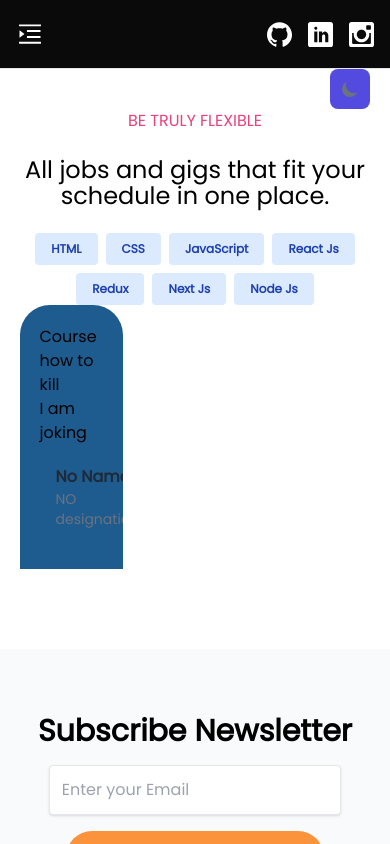
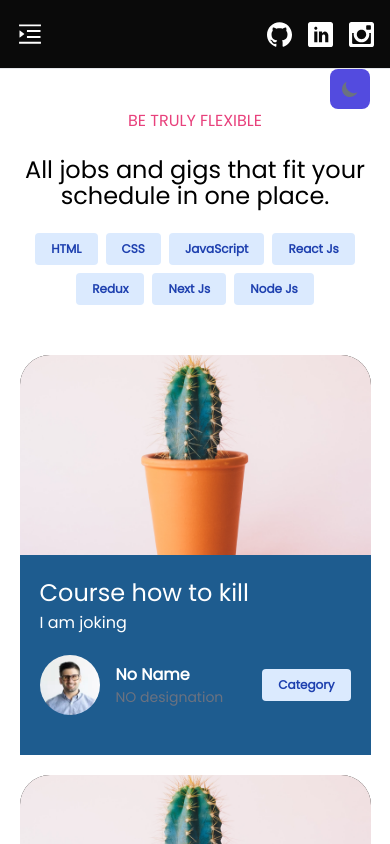
Before and after one commit to Daler-web-dev/MyBlog, a Next.js app: page /blog in a window 390 px wide. Shown: the top 844 px of the page. Built offline with nearby package versions, Linux system fonts and the light colour scheme.

Commit message:
blog page was done

```diff
--- a/components/_child/Author.jsx
+++ b/components/_child/Author.jsx
@@ -2,12 +2,12 @@ import Image from 'next/image';
 import Link from 'next/link';
 import React from 'react';
 
-const Author = ({name, img, designation}) => {
+const Author = ({name, img, designation, col="text-gray-800"}) => {
     return (
         <div className="author flex py-5" >
             <Image src={img || "/images/author/author1.jpg"} alt="author" width="60" height="60" className="rounded-full" />
             <div className="flex flex-col justify-center px-4">
-                <Link href={"/"} ><a className="text-md font-bold text-gray-800 hover:text-gray-600">{name || "No Name"}</a></Link>
+                <Link href={"#"} ><a className={`text-md font-bold ${col} hover:text-gray-600`}>{name || "No Name"}</a></Link>
                 <span className="text-sm text-gray-500" >{designation || "NO designation"}</span>
             </div>
         </div>
--- a/pages/blog.jsx
+++ b/pages/blog.jsx
@@ -1,45 +1,66 @@
-import React from 'react';
-import Author from '../components/_child/Author';
-import DarkMode from '../components/_child/DarkMode';
+import Image from "next/image";
+import Link from "next/link";
+import React from "react";
+import Author from "../components/_child/Author";
+import DarkMode from "../components/_child/DarkMode";
 import Format from "../Layout/Format";
 
 const blog = () => {
 	return (
 		<Format>
-            <DarkMode/>
-            <center className="w-[90%] md:w-[60%] mx-auto flex flex-col gap-6 mt-[40px]" >
-                <span className='motivation'>BE TRULY FLEXIBLE</span>
-                <h1 className='text-[24px] leading-[26px]' >
+			<DarkMode />
+			<center className="w-[90%] md:w-[60%] mx-auto flex flex-col gap-6 mt-[40px]">
+				<span className="motivation">BE TRULY FLEXIBLE</span>
+				<h1 className="text-[24px] leading-[26px] md:text-[55px] md:leading-[55px]">
 					All jobs and gigs that fit your schedule in one place.
 				</h1>
-                <div className='w-[100%] flex gap-2 flex-wrap justify-center' >
-                    {
-                        ['HTML', 'CSS', "JavaScript", "React Js", "Redux", 'Next Js', 'Node Js'].map((item, index) => (
-                            <span key={index} className="tag" >{item}</span>
-                        ))
-                    }
+				<div className="w-[100%] flex gap-2 flex-wrap justify-center">
+					{[
+						"HTML",
+						"CSS",
+						"JavaScript",
+						"React Js",
+						"Redux",
+						"Next Js",
+						"Node Js",
+					].map((item, index) => (
+						<span key={index} className="tag">
+							{item}
+						</span>
+					))}
 				</div>
 			</center>
-            <section className='container-grid' >
-                    <div className='flex flex-col rounded-t-[30px] bg-black overflow-hidden' >
-                        <div className="bottom-info  bg-[#1E5C8F] p-5">
-                            <h3>
-                                Course how to kill
-                            </h3>
-                            <span>I am joking</span>
-
-                            <div className="flex justify-between items-center">
-                                <Author/>  <span className="tag h-[100%]" >Category</span>
-                            </div>
-                        </div>
-                    </div>
+			<section className="container-grid">
+                {[1,2,3,4,5,6].map(item => <BlogItem/>)}
             </section>
 		</Format>
 	);
 };
 
 const BlogItem = () => {
-    return (<></>)
-}
+	return (
+		<div className="flex flex-col rounded-t-[30px] bg-black overflow-hidden">
+            <Link href={"#"} >
+                <img
+                    src="/images/img3.png"
+                    alt=""
+                    className="sm:h-[200px] md:h-[400px] object-cover"
+                />
+            </Link>
+			<div className="bottom-info  bg-[#1E5C8F] p-5 text-white">
+                <Link href={"#"} >
+                    <div>
+                        <h3 className="text-[24px]  " >Course how to kill</h3>
+                        <span>I am joking</span>
+                    </div>
+                </Link>
+
+				<div className="flex justify-between items-center">
+					<Author col="text-white" /> <span className="tag h-[100%]">Category</span>
+				</div>
+			</div>
+		</div>
+	);
+};
 
 export default blog;
--- a/styles/globals.scss
+++ b/styles/globals.scss
@@ -170,14 +170,23 @@ pre {
 
 .container-grid {
   width: 90%;
-  margin: 0 auto;
+  margin: 50px auto;
   display: grid;
   grid-template-columns: repeat(3,1fr);
   gap: 20px;
+}
+
+@media screen and (max-width: 900px) {
+	.container-grid {
+		grid-template-columns: repeat(2,1fr);
+	}
 }
 
 @media screen and (max-width: 400px) {
     img {
       width: 100% !important;
     }
+	.container-grid {
+		grid-template-columns: repeat(1,1fr);
+	}
 }
--- a/tailwind.config.js
+++ b/tailwind.config.js
@@ -7,6 +7,22 @@ module.exports = {
   darkMode: 'media',
   theme: {
     extend: {},
+    screens: {
+      'sm': '300px',
+      // => @media (min-width: 640px) { ... }
+
+      'md': '768px',
+      // => @media (min-width: 768px) { ... }
+
+      'lg': '1024px',
+      // => @media (min-width: 1024px) { ... }
+
+      'xl': '1280px',
+      // => @media (min-width: 1280px) { ... }
+
+      '2xl': '1536px',
+      // => @media (min-width: 1536px) { ... }
+    }
   },
   plugins: [],
 }
```
Lines whose indentation alone changed are shown as unchanged.
